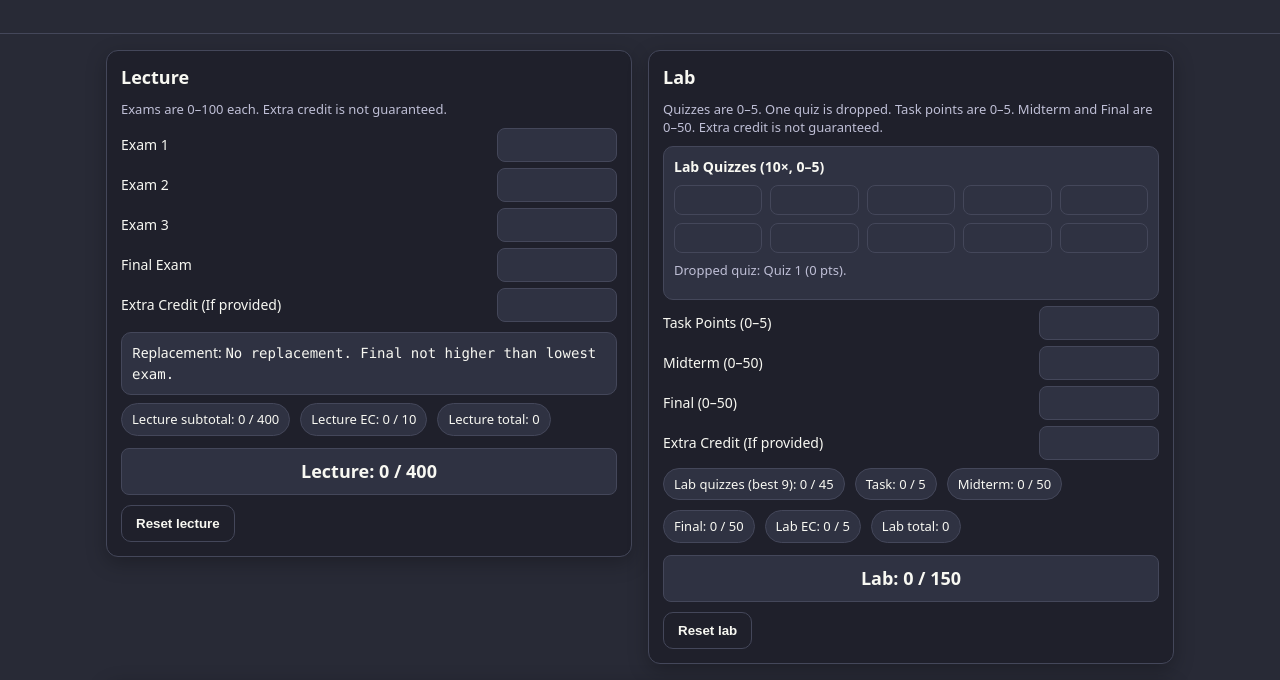
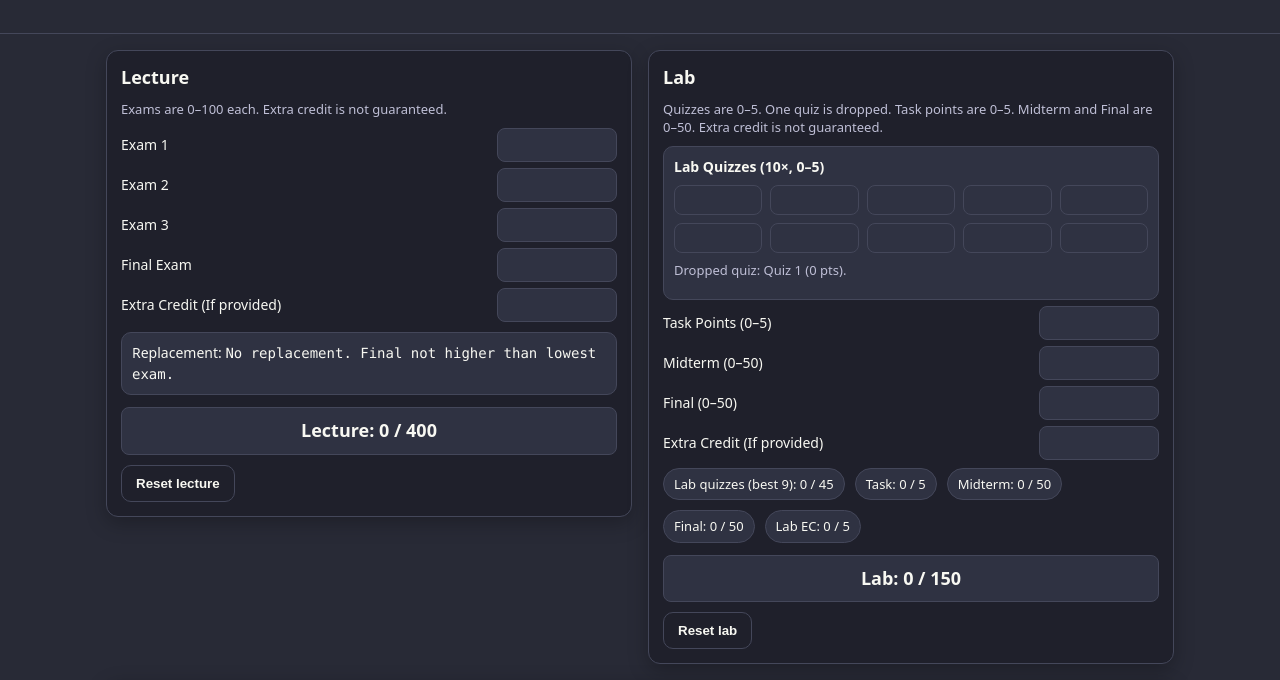
Before and after one commit to CalebHendren/micrograde, a plain HTML site: page index.html in a window 1280 px wide. Shown: the part 104-784 px from the top of the page. Drawn offline with Linux system fonts and the light colour scheme.

Commit message:
Streamlined totals
Removed lecture subtotals and totals section, updated comments and UI updates for lecture and lab components.

```diff
--- a/index.html
+++ b/index.html
@@ -165,13 +165,6 @@
                 Replacement: <span class="mono" id="lecReplaceMsg">—</span>
             </div>
 
-            <!-- Lecture subtotals and totals -->
-            <div class="totals">
-                <div class="pill">Lecture subtotal: <span id="lecSubtotal">0</span> / 400</div>
-                <div class="pill">Lecture EC: <span id="lecEC">0</span> / 10</div>
-                <div class="pill">Lecture total: <span id="lecTotal">0</span></div>
-            </div>
-
             <!-- Running total display for lecture -->
             <div style="margin-top:12px; padding:10px; background:var(--bg-soft); border:1px solid var(--line); border-radius:8px; text-align:center; font-size:18px; font-weight:600">
                 Lecture: <span id="lecRunning">0</span> / 400
@@ -213,14 +206,13 @@
             <div class="row"><label for="fin">Final (0–50)</label><input id="fin" type="number" min="0" max="50" step="1" inputmode="decimal"></div>
             <div class="row"><label for="ecLab">Extra Credit (If provided)</label><input id="ecLab" type="number" min="0" max="5" step="1" inputmode="decimal"></div>
 
-            <!-- Lab subtotals and total -->
+            <!-- Lab component breakdown -->
             <div class="totals">
                 <div class="pill">Lab quizzes (best 9): <span id="quizBest">0</span> / 45</div>
                 <div class="pill">Task: <span id="taskOut">0</span> / 5</div>
                 <div class="pill">Midterm: <span id="midOut">0</span> / 50</div>
                 <div class="pill">Final: <span id="finOut">0</span> / 50</div>
                 <div class="pill">Lab EC: <span id="labEC">0</span> / 5</div>
-                <div class="pill">Lab total: <span id="labTotal">0</span></div>
             </div>
 
             <!-- Running total display for lab -->
@@ -315,11 +307,8 @@
         // full lecture total adds EC
         const total = totalNoEC + ec;
 
-        // Update UI pills for lecture
-        document.getElementById('lecSubtotal').textContent = Math.round(totalNoEC); // subtotal sans EC
-        document.getElementById('lecEC').textContent = ec.toString();
-        document.getElementById('lecTotal').textContent = Math.round(total);
-        document.getElementById('lecRunning').textContent = Math.round(total); // running total
+        // Update running total display
+        document.getElementById('lecRunning').textContent = Math.round(total);
 
         // Replacement message
         const msg = replaced
@@ -359,14 +348,15 @@
         // Total lab points (with EC)
         const total = best9 + task + mid + fin + ec;
 
-        // Update UI for lab subtotals
+        // Update UI for lab component breakdown
         document.getElementById('quizBest').textContent = Math.round(best9);
         document.getElementById('taskOut').textContent = Math.round(task);
         document.getElementById('midOut').textContent  = Math.round(mid);
         document.getElementById('finOut').textContent  = Math.round(fin);
         document.getElementById('labEC').textContent   = Math.round(ec);
-        document.getElementById('labTotal').textContent= Math.round(total);
-        document.getElementById('labRunning').textContent = Math.round(total); // running total
+
+        // Update running total display
+        document.getElementById('labRunning').textContent = Math.round(total);
 
         // Display which quiz was dropped (1-based index)
         document.getElementById('quizDropMsg').textContent = `Dropped quiz: Quiz ${minIdx+1} (${minVal} pts).`;
```
